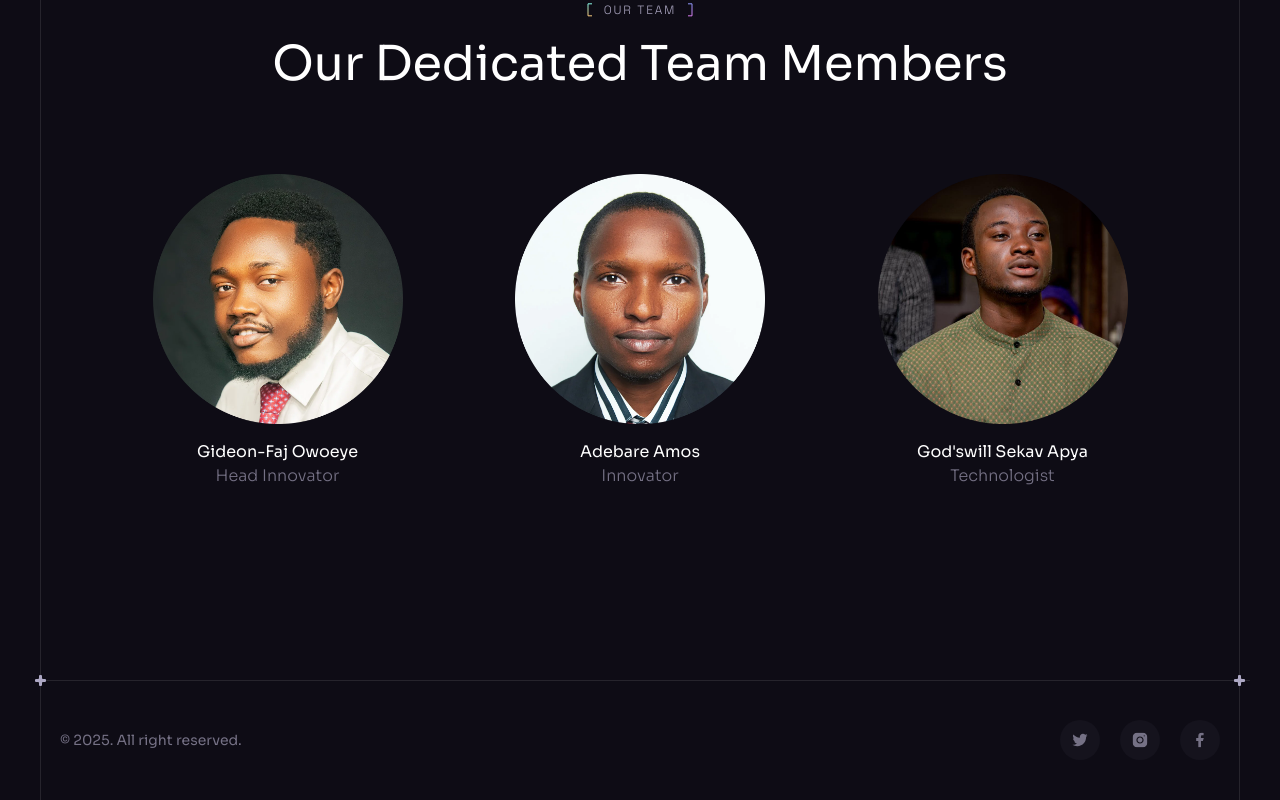
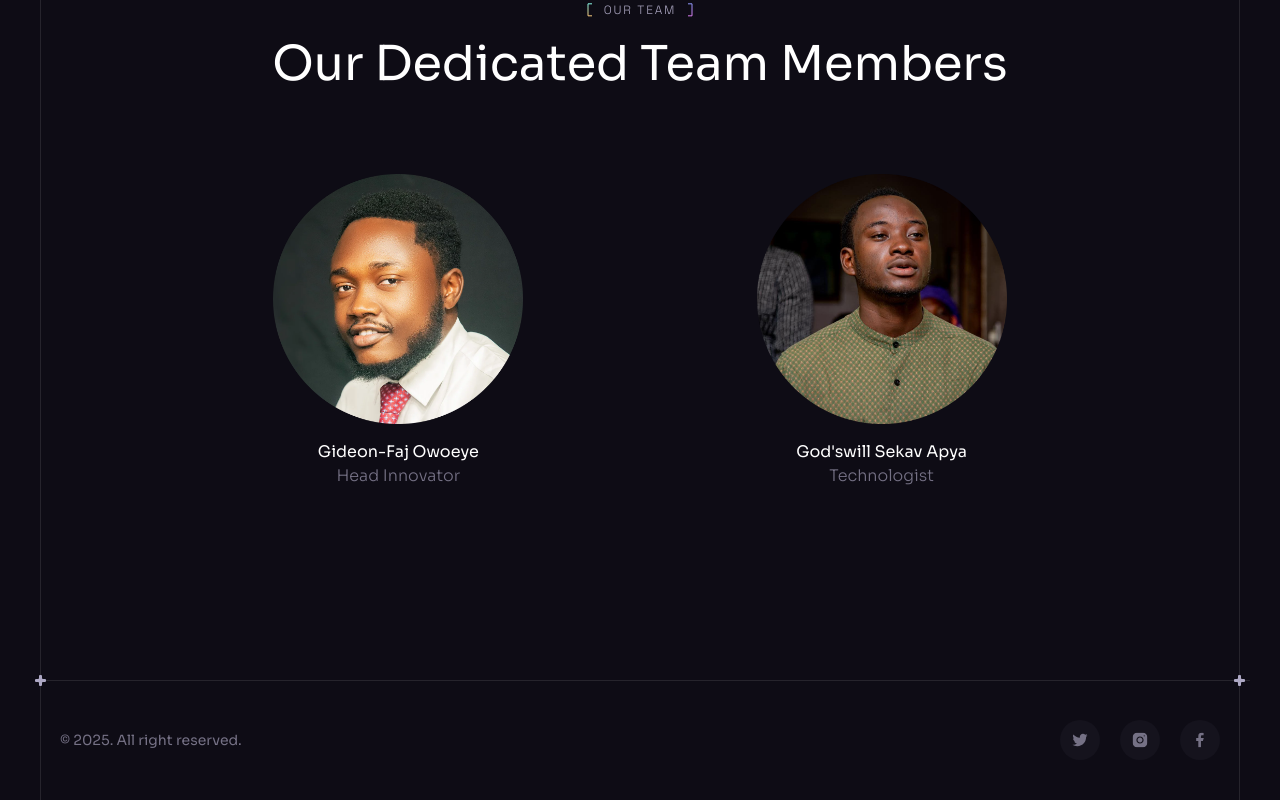
Before and after one commit to SekavArielight/gideonfaj-creative-studio-main, a React (Vite) app: page / in a window 1280 px wide. Shown: the part 5044-5844 px from the top of the page. Built offline with nearby package versions, Linux system fonts and the light colour scheme.

Commit message:
Team Edit

```diff
--- a/src/constants/index.js
+++ b/src/constants/index.js
@@ -74,12 +74,6 @@ import {
       name: "Gideon-Faj Owoeye",
       role: "Head Innovator",
       image: team1,
-    },
-    {
-      id: "1",
-      name: "Adebare Amos",
-      role: "Innovator",
-      image: team2,
     },
     {
       id: "2",
```
